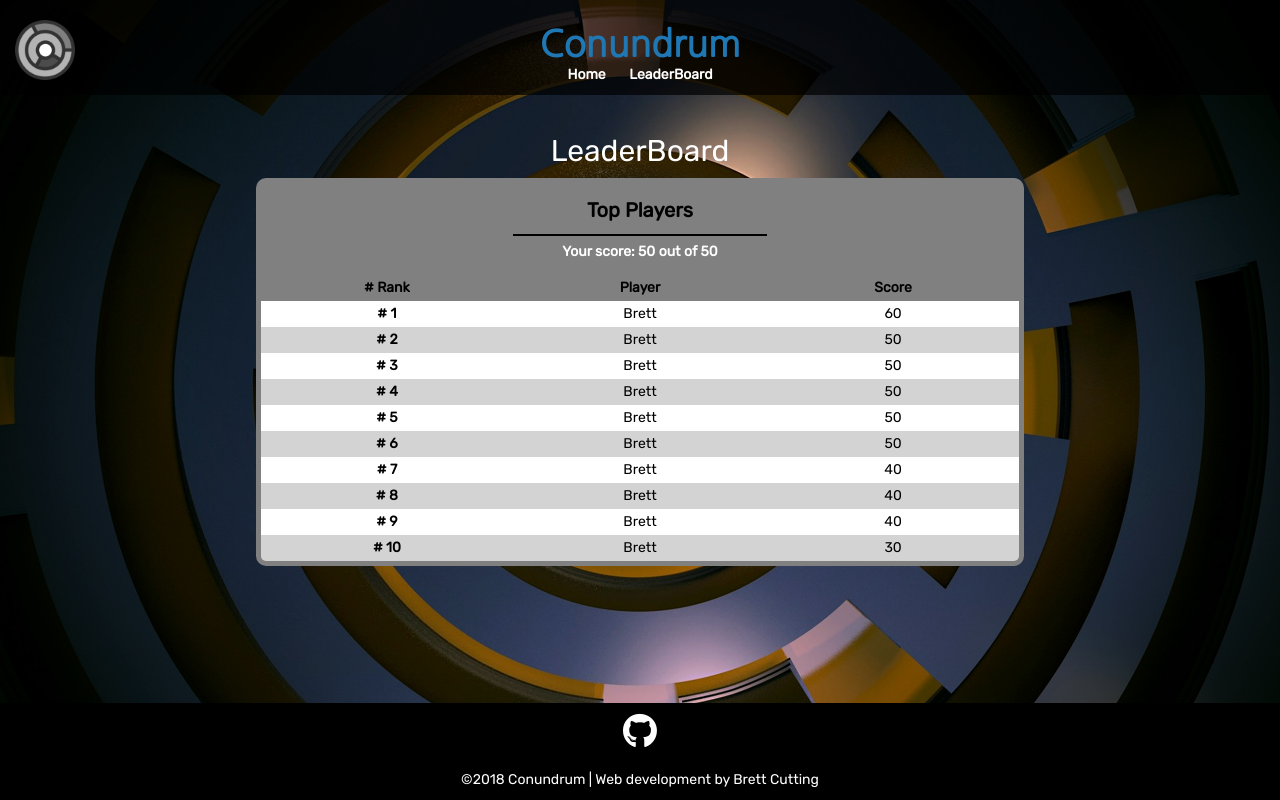
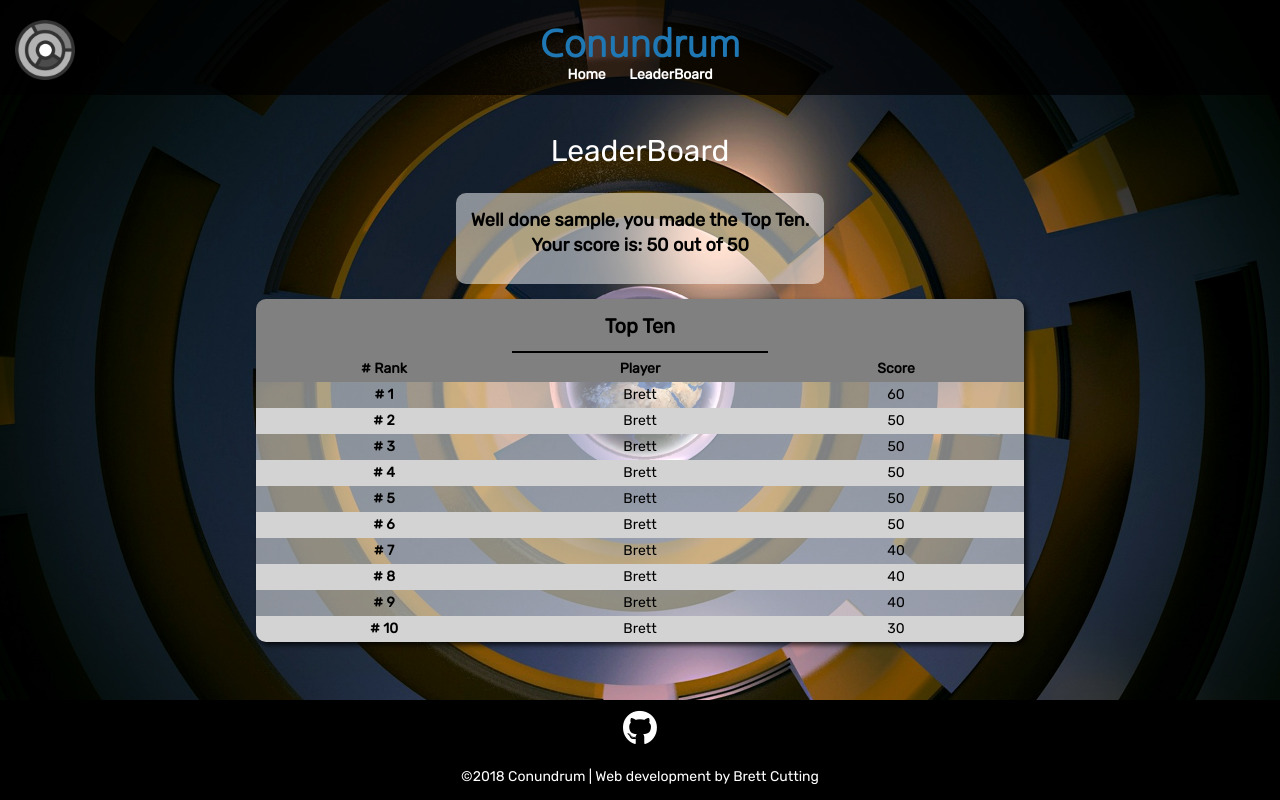
Before and after one commit to Code-Institute-Submissions/conundrum, a Flask app: a page that uses templates/base.html in a window 1280 px wide. Run offline with Flask 2, Linux system fonts and the light colour scheme; some libraries are stand-ins or nearby versions.

Commit message:
fixed footer problem, added welcome message to conundrum and and different message if user gets on the leaderboard

```diff
--- a/static/css/main.css
+++ b/static/css/main.css
@@ -1,5 +1,11 @@
+html {
+    height: 100%;
+    padding: 0;
+    margin: 0;
+}
+
 body {
-
+    position: relative;
     height: 100%;
     background-image: url(../images/maze5.jpg);
     background-size: cover;
@@ -7,6 +13,15 @@ body {
     background-position: center;
     font-family: "rubik", sans-serif;
     color: #000;
+}
+
+.wrapper{
+    position:relative;
+    min-height: 100%;
+}
+
+main {
+    padding-bottom: 100px;
 }
 
 h1 {
@@ -100,19 +112,15 @@ nav ul li a {
 /*---------footer------------*/
 
 footer {
-
+    position: absolute;
     background-color: #000;
+    min-height: 100px;
     width: 100%;
     margin-top: 20px;
+    bottom: 0;
 }
 
-@media (min-width: 768px) {
-    footer {
-        position: absolute;
-        bottom: 0;
-        margin: 0;
-    }
-}
+
 
 #github-icon {
     color: #fff;
@@ -279,20 +311,34 @@ tr {
 }
 
 /*---------learderboard.html------------*/
+.user-score-container {
+    display: inline-block;
+    background-color: rgba(255,255,255,0.5);
+    border-radius: 10px;
+    padding: 0 15px;
+    margin-bottom: 15px;
+}
 
 .leaderboard-heading {
     color: #fff;
+    padding-bottom: 15px;
 }
 
+.users-score {
+    padding: 15px 0;
+}
 .user-score {
     font-weight: bold;
-    color: #fff;
+    color: #000;
+    font-size: 18px;
 }
 
 .leader-board-table {
     width: 60%;
     margin: 0 auto;
-    background-color: gray;
+    box-shadow: 3px 3px 5px 0px rgba(0,0,0,0.75);
+    border-radius: 10px;
+    overflow: hidden;
 }
 
 @media (max-width: 767px) {
@@ -306,12 +352,9 @@ tr {
     margin-bottom: 30px;
 }
 
-.leader-board-table {
-    border-radius: 10px;
-    border: 5px solid #fff;
-    overflow: hidden;
+.color-gray {
+   background-color: gray;
 }
-
 .leader-board-table td {
     width: 33%;
     padding: 3px 0 3px 0;
@@ -322,7 +365,7 @@ tr {
 }
 
 .table-row-white {
-    background-color: #fff;
+    background-color: rgba(255,255,255,0.5);
 }
 
 #leaderboard-heading-td {
--- a/static/js/jquery.js
+++ b/static/js/jquery.js
@@ -1,6 +1,14 @@
 $(document).ready(function() {
     $(".rules-btn").click(function() {
-        $("#game-rules").toggleClass("game-rules-hidden");
-        $("#game-rules").toggleClass("game-rules-show");
+        $("#game-rules").toggle('fade', 1000);
+    });
+
+    $(".game-rules-ok-btn").click(function() {
+        $("#game-rules").hide('fade', 1000);
+    });
+
+
+    $("#welcome-screen-button").click(function() {
+        $("#welcome-screen").hide('fade', 1000);
     });
 });
--- a/templates/base.html
+++ b/templates/base.html
@@ -16,6 +16,7 @@
     <script src="{{ url_for('static', filename='js/jquery.js') }}"></script>
 </head>
 <body>
+    <div class="wrapper">
     <header class="container-fluid">
         <a href="/"><img class="maze-icon hidden-xs" src="{{ url_for('static', filename='images/mazeicon.png') }}"></img></a>
             <h1>Conundrum</h1>
@@ -38,6 +39,7 @@
             <p class="web-developer" >©2018 Conundrum | Web development by Brett Cutting</p>
         </div>
     </footer>
+    </div>
 </body>
 
 </html>
--- a/templates/index.html
+++ b/templates/index.html
@@ -14,4 +14,6 @@
         </div>
     </div>
 </div>
+
+
 {% endblock%}
--- a/templates/leaderboard.html
+++ b/templates/leaderboard.html
@@ -1,29 +1,43 @@
 {% extends 'base.html' %} {% block content %} .
-<div class="row">
+<div class="row centering">
+
     <div class="col-xs-12 centering">
 
         <h2 class='leaderboard-heading'>LeaderBoard</h2>
     </div>
+    <div class="user-score-container">
+    <div class="users-score centering">
+        {% if username != "user" %}
+        {% if user_final_score[-1] <= results[9][1] %}
+
+            <p class="user-score"> Sorry {{ username }}, you didn't make the leaderboard.
+            <br>your score is: {{ user_final_score[-1] }} out of {{ total_points }}</p>
+
+        {% endif %}
+        {% if user_final_score[-1] > results[9][1] %}
+
+            <p class="user-score">Well done {{ username }}, you made the Top Ten.
+            <br>Your score is: {{ user_final_score[-1] }} out of {{ total_points }}</p>
+
+
+        {% endif %}
+        {% endif %}
+    </div>
+    </div>
 </div>
+
+
 <div class="row table-row centering">
 
     <table class="leader-board-table">
 
-        <tr>
+        <tr class="color-gray">
             <td></td>
-            <td><p class="top-players">Top Players</p></td>
+            <td><p class="top-players">Top Ten</p></td>
             <td></td>
         </tr>
 
-        {% if username != "user" %}
-        <tr>
-            <td></td>
-            <td><b><p class="user-score"> Your score: {{ user_final_score[-1] }} out of {{ total_points }}</p></b></td>
-            <td></td>
-        </tr>
-        {% endif %}
-
-        <tr>
+        <tr class="color-gray">
             <td><b># Rank</b></td>
             <td><b>Player</b></td>
             <td><b>Score </b></td>
@@ -31,7 +45,10 @@
 
         {% for i in results %}
         {% if loop.index <=10 %}
-        {% if loop.index % 2==0 %} <tr class="table-row-gray">
+        {% if loop.index % 2==0 %}
+
+        <tr class="table-row-gray">
+
             <td><b># {{ loop.index }}</b></td>
             <td>{{ i[0] }}</td>
             <td>{{ i[1] }}</td>
@@ -51,4 +68,6 @@
 </div>
 
 
+
+
 {% endblock%}
```
Also changed, not shown: other parts of static/css/main.css (+31 -10 lines), templates/conundrum.html (+16 -1 lines).
